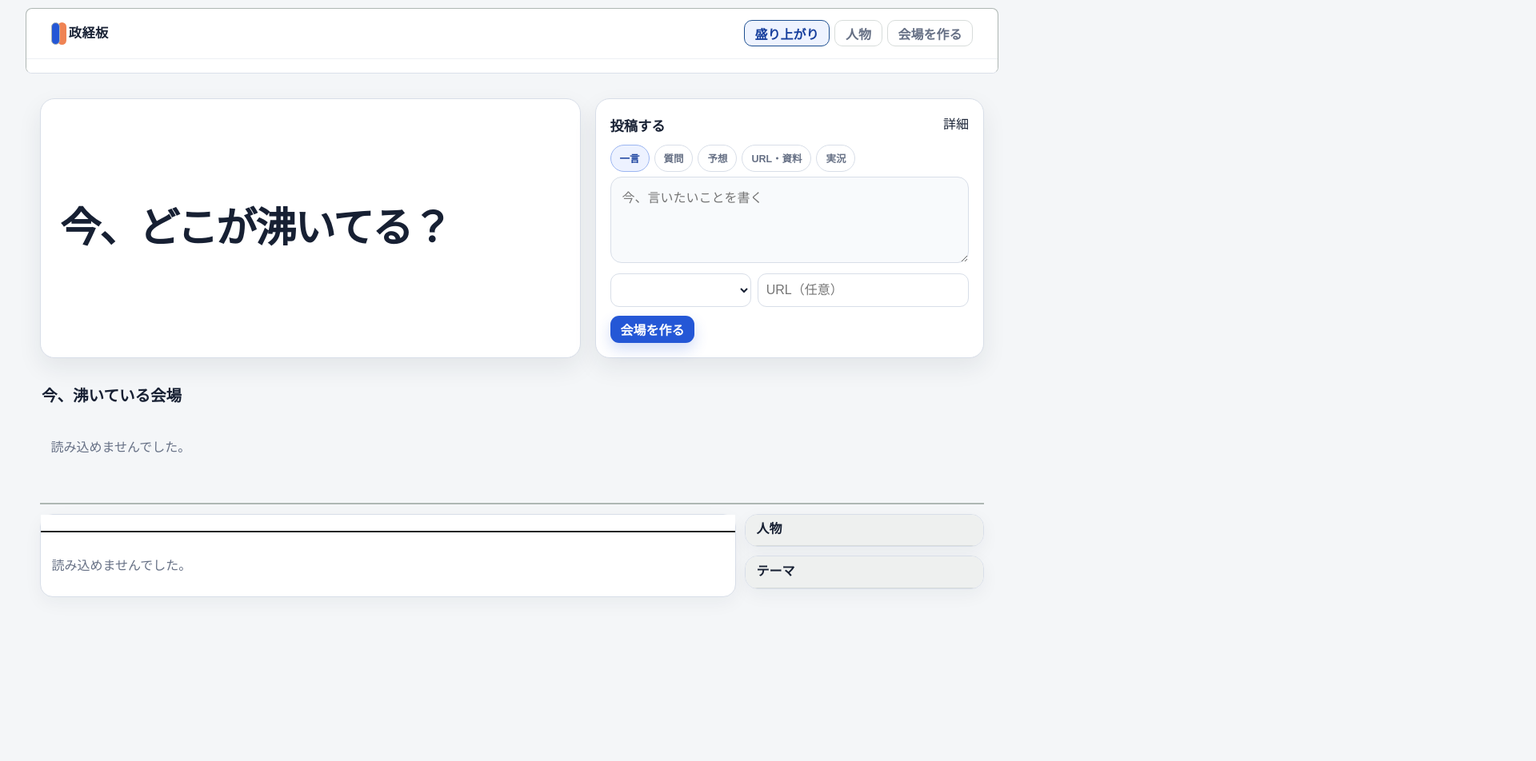
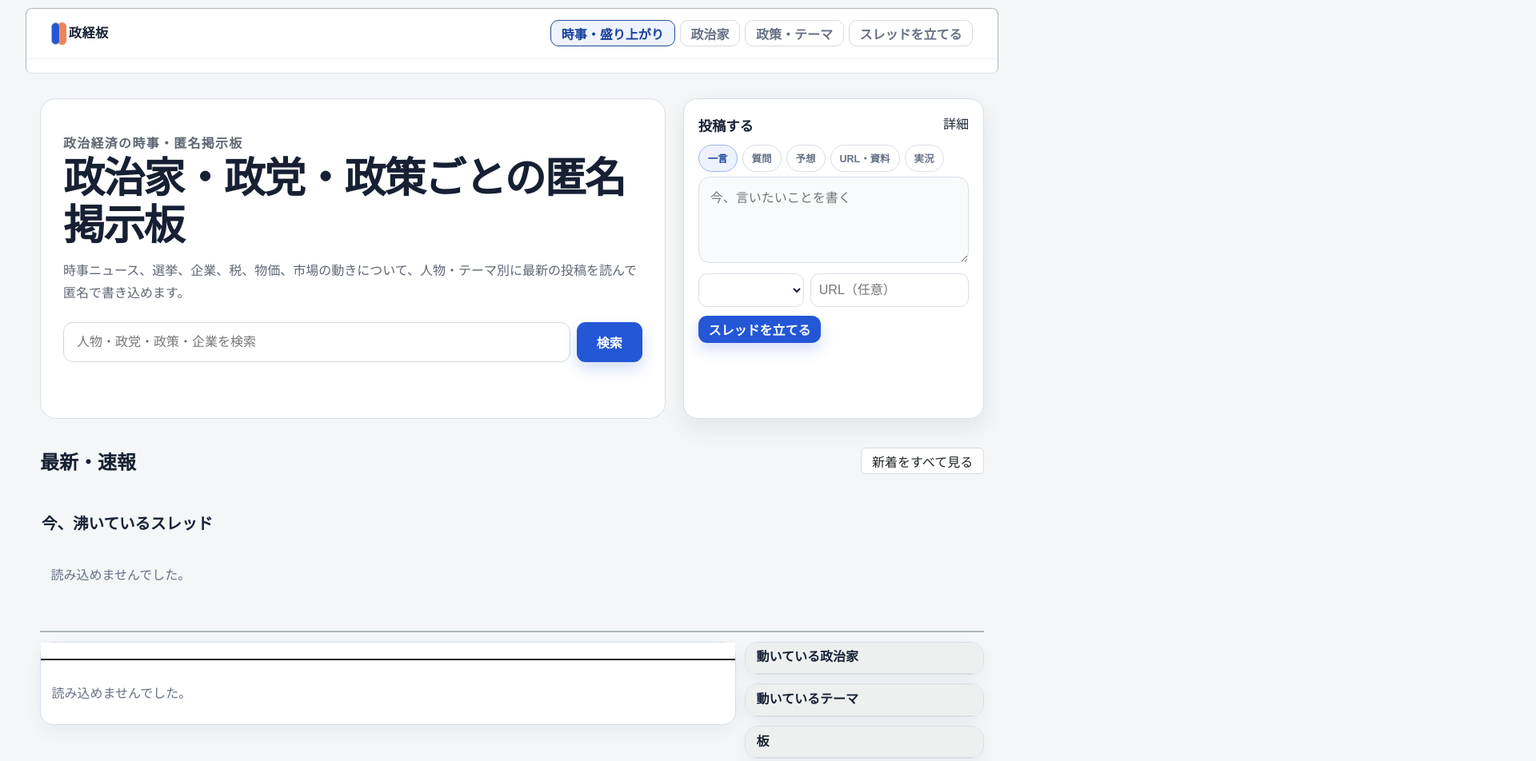
Before and after one commit to salve-de/seikei-bbs, a website: page public/index.html in a window 1280 px wide. Shown: the top 952 px of the page at 80% size, 1920 px wide, since content can reach past the window. Before the commit the page ends 827 px from the top, so only its background shows below. Drawn offline with Linux system fonts and the light colour scheme; no server answers; a web font is replaced by a local one.

Commit message:
feat: clarify site identity and current coverage

```diff
--- a/public/index.html
+++ b/public/index.html
@@ -3,10 +3,11 @@
   <head>
     <meta charset="UTF-8" />
     <meta name="viewport" content="width=device-width, initial-scale=1.0" />
-    <title>政経板 | 政治経済の匿名掲示板</title>
-    <meta name="description" content="政治・経済について匿名で話せる掲示板" />
+    <title>政経板 | 政治経済の時事・匿名掲示板</title>
+    <meta name="description" content="政治家・政党・政策・経済テーマごとに、時事情報と匿名の反応を読んで書き込める掲示板" />
     <link rel="stylesheet" href="/styles.css" />
     <link rel="stylesheet" href="/crowd.css" />
+    <link rel="stylesheet" href="/home-identity.css" />
   </head>
   <body>
     <div class="app-shell">
@@ -17,18 +18,31 @@
             <span class="brand-copy"><strong>政経板</strong></span>
           </a>
           <nav class="primary-nav" aria-label="主要ページ">
-            <a class="nav-link is-active" href="/">盛り上がり</a>
-            <a class="nav-link" href="/politicians">人物</a>
-            <a class="nav-link" href="/new">会場を作る</a>
+            <a class="nav-link is-active" href="/">時事・盛り上がり</a>
+            <a class="nav-link" href="/politicians">政治家</a>
+            <a class="nav-link" href="/topics.html">政策・テーマ</a>
+            <a class="nav-link" href="/new">スレッドを立てる</a>
           </nav>
         </div>
         <div id="roomTabs" class="room-strip" aria-label="板を選ぶ"></div>
       </header>
 
       <main class="page">
-        <section class="crowd-intro" aria-labelledby="crowdTitle">
-          <div class="crowd-intro-copy">
-            <h1 id="crowdTitle">今、どこが沸いてる？</h1>
+        <section class="site-identity" aria-labelledby="siteIdentityTitle">
+          <div class="site-identity-copy">
+            <p class="site-identity-label">政治経済の時事・匿名掲示板</p>
+            <h1 id="siteIdentityTitle">政治家・政党・政策ごとの匿名掲示板</h1>
+            <p>時事ニュース、選挙、企業、税、物価、市場の動きについて、人物・テーマ別に最新の投稿を読んで匿名で書き込めます。</p>
+
+            <form id="siteSearchForm" class="site-search" role="search">
+              <div class="site-search-row">
+                <label class="sr-only" for="siteSearchInput">人物・政党・政策・企業・スレッドを検索</label>
+                <input id="siteSearchInput" type="search" autocomplete="off" placeholder="人物・政党・政策・企業を検索" />
+                <button class="button button-primary" type="submit">検索</button>
+              </div>
+              <div id="searchResults" class="search-results" hidden></div>
+            </form>
+            <div id="popularSearches" class="popular-searches" aria-label="人気の人物とテーマ"></div>
           </div>
 
           <form id="quickPostForm" class="quick-post-card">
@@ -59,14 +73,22 @@
             </div>
             <p id="quickPostFeedback" class="form-feedback" hidden></p>
             <div class="quick-post-actions">
-              <button id="quickSubmit" class="button button-primary quick-submit" type="submit">会場を作る</button>
+              <button id="quickSubmit" class="button button-primary quick-submit" type="submit">スレッドを立てる</button>
             </div>
           </form>
         </section>
 
+        <section class="current-section" aria-labelledby="currentTitle">
+          <div class="current-section-head">
+            <h2 id="currentTitle">最新・速報</h2>
+            <button id="showNewestButton" class="button button-muted" type="button">新着をすべて見る</button>
+          </div>
+          <div id="latestTopics" class="current-topic-list"></div>
+        </section>
+
         <section class="arena-section" aria-labelledby="hotArenaTitle">
           <div class="arena-section-head">
-            <div><h2 id="hotArenaTitle">今、沸いている会場</h2></div>
+            <div><h2 id="hotArenaTitle">今、沸いているスレッド</h2></div>
           </div>
           <div id="hotArenas" class="hot-arena-grid"></div>
         </section>
@@ -84,11 +106,15 @@
 
           <aside class="forum-sidebar">
             <section class="panel">
-              <div class="section-head"><h2>人物</h2></div>
+              <div class="section-head"><h2>動いている政治家</h2></div>
               <div id="featuredPoliticians" class="politician-list"></div>
             </section>
             <section class="panel">
-              <div class="section-head"><h2>テーマ</h2></div>
+              <div class="section-head"><h2>動いているテーマ</h2></div>
+              <div id="featuredTopics"></div>
+            </section>
+            <section class="panel">
+              <div class="section-head"><h2>板</h2></div>
               <div id="roomDirectory"></div>
             </section>
           </aside>
@@ -97,6 +123,7 @@
     </div>
 
     <script src="/shared.js"></script>
+    <script src="/topic-definitions.js"></script>
     <script src="/home.js"></script>
   </body>
 </html>
```
